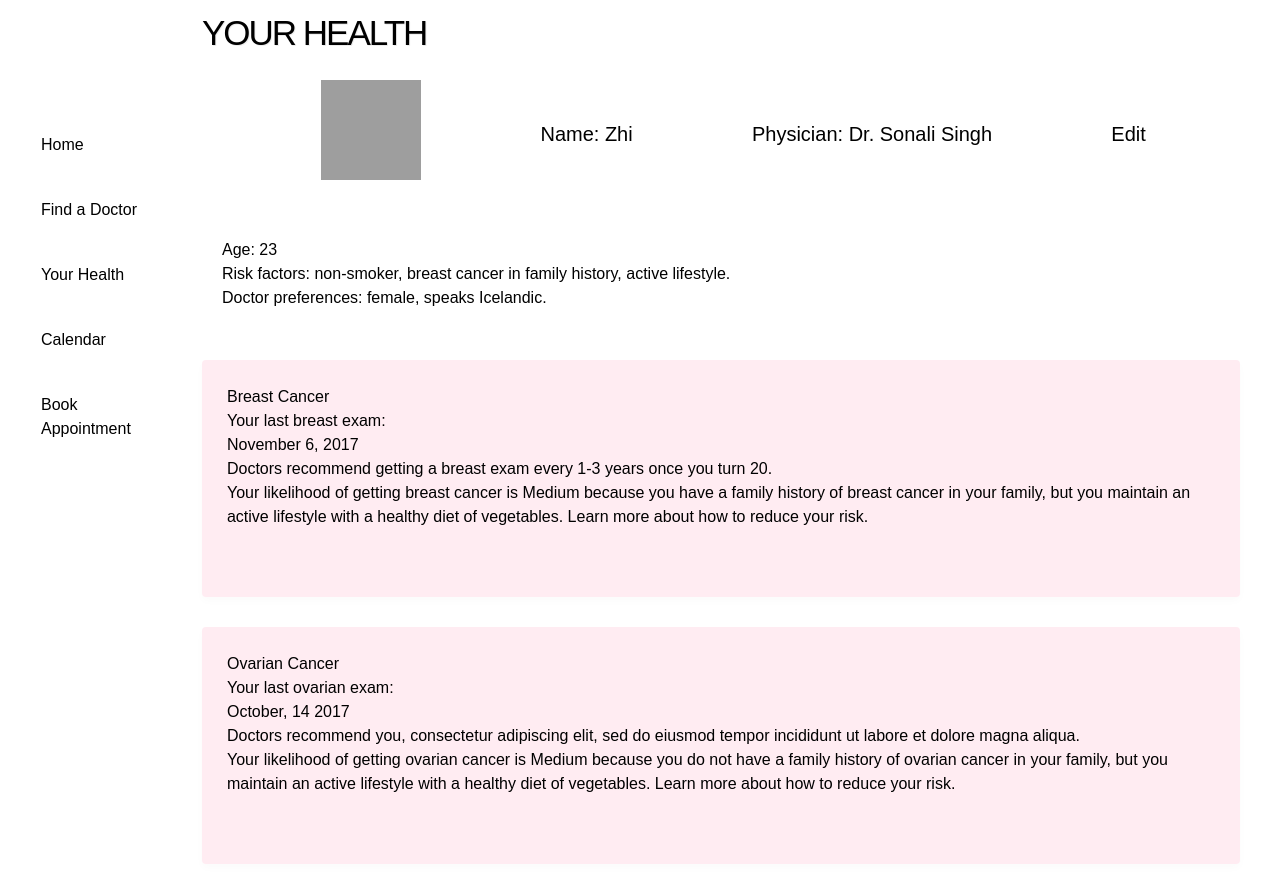
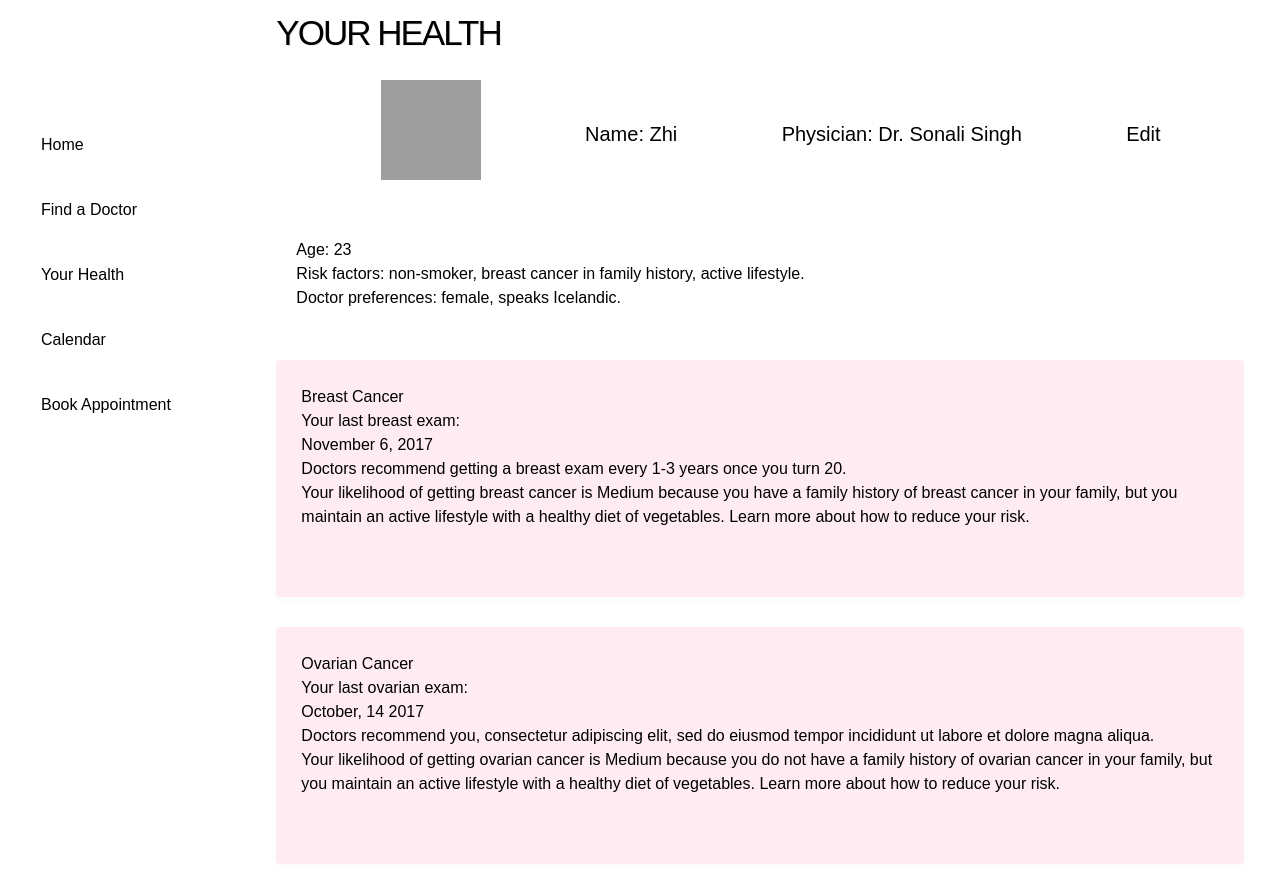
Before and after one commit to nina-hu/violethacks, a Flask app: page /health in a window 1280 px wide. Shown: the part 56-935 px from the top of the page. Run offline with Flask 2, Linux system fonts and the light colour scheme; a user stored in the database is signed in; data comes from the database, SQL or seed files in the repository; some libraries are stand-ins or nearby versions; some web fonts are replaced; grey boxes are pictures that could not be loaded.

Commit message:
final push before deadline

```diff
--- a/templates/doctor.html
+++ b/templates/doctor.html
@@ -18,6 +18,8 @@
 
     <div class=".profile-page">
             <h1>YOUR DOCTORS</h1>
+            <img src="https://github.com/nina-hu/violethacks/blob/master/media/Dashboard.png?raw=true" alt="hard code doctor dashboard">
+
 
     </div>
 </section>
--- a/templates/health.html
+++ b/templates/health.html
@@ -6,7 +6,7 @@
     <link rel="stylesheet" href="../static/css/home.css">
 </head>
 <section class="home-content">
-    <div class="nav">
+    <div class="nav" style="width: 450px;">
         <ul>
             <li><a href="/">Home</a></li>
             <li><a href="/doctor">Find a Doctor</a></li>
```
